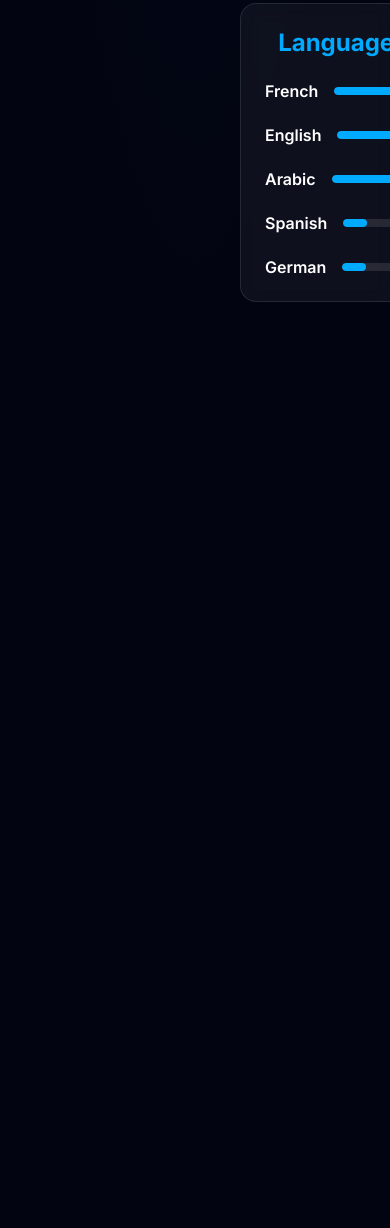
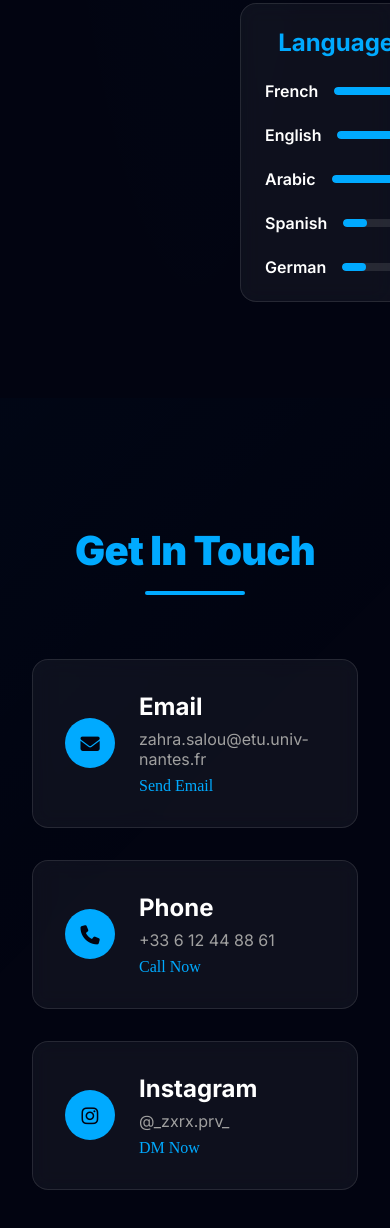
Before and after one commit to SkatDoesArt/portfolio-V2, a plain HTML site: page Index.html in a window 390 px wide. Shown: the part 6384-7612 px from the top of the page. Before the commit the page ends 6782 px from the top, so only its background shows below. Drawn offline with nearby package versions, Linux system fonts and the light colour scheme.

Commit message:
html + css finish remains cv only

```diff
--- a/Index.html
+++ b/Index.html
@@ -30,7 +30,7 @@
                             <a href="Index.html#skills">Skills</a>
                         </li>
                         <li>
-                            <a href="Index.html#Contact">Contact</a>
+                            <a href="Index.html#contact">Contact</a>
                         </li>
                     </ul>
                 </nav>
@@ -41,7 +41,7 @@
                     <a href="https://www.github.com/SkatDoesArt/">
                         <svg xmlns="http://www.w3.org/2000/svg" width="32" height="32" fill="#00aaff" viewBox="0 0 256 256"><path d="M208.31,75.68A59.78,59.78,0,0,0,202.93,28,8,8,0,0,0,196,24a59.75,59.75,0,0,0-48,24H124A59.75,59.75,0,0,0,76,24a8,8,0,0,0-6.93,4,59.78,59.78,0,0,0-5.38,47.68A58.14,58.14,0,0,0,56,104v8a56.06,56.06,0,0,0,48.44,55.47A39.8,39.8,0,0,0,96,192v8H72a24,24,0,0,1-24-24A40,40,0,0,0,8,136a8,8,0,0,0,0,16,24,24,0,0,1,24,24,40,40,0,0,0,40,40H96v16a8,8,0,0,0,16,0V192a24,24,0,0,1,48,0v40a8,8,0,0,0,16,0V192a39.8,39.8,0,0,0-8.44-24.53A56.06,56.06,0,0,0,216,112v-8A58.14,58.14,0,0,0,208.31,75.68ZM200,112a40,40,0,0,1-40,40H112a40,40,0,0,1-40-40v-8a41.74,41.74,0,0,1,6.9-22.48A8,8,0,0,0,80,73.83a43.81,43.81,0,0,1,.79-33.58,43.88,43.88,0,0,1,32.32,20.06A8,8,0,0,0,119.82,64h32.35a8,8,0,0,0,6.74-3.69,43.87,43.87,0,0,1,32.32-20.06A43.81,43.81,0,0,1,192,73.83a8.09,8.09,0,0,0,1,7.65A41.72,41.72,0,0,1,200,104Z"></path></svg>
                     </a>
-                    <a href="https://www.linkedin.com/in/_zxrx.prv_">
+                    <a href="https://www.linkedin.com/in/zahra-salou-8808b538b/">
                         <svg xmlns="http://www.w3.org/2000/svg" width="32" height="32" fill="#00aaff" viewBox="0 0 256 256"><path d="M216,24H40A16,16,0,0,0,24,40V216a16,16,0,0,0,16,16H216a16,16,0,0,0,16-16V40A16,16,0,0,0,216,24Zm0,192H40V40H216V216ZM96,112v64a8,8,0,0,1-16,0V112a8,8,0,0,1,16,0Zm88,28v36a8,8,0,0,1-16,0V140a20,20,0,0,0-40,0v36a8,8,0,0,1-16,0V112a8,8,0,0,1,15.79-1.78A36,36,0,0,1,184,140ZM100,84A12,12,0,1,1,88,72,12,12,0,0,1,100,84Z"></path></svg>
                     </a>
                     <a href="https://gitlab.univ-nantes.fr/E245623G">
@@ -528,5 +528,43 @@
                 </div>
             </div>
         </section>
+        <section id="contact" class="contact section">
+            <div class="contact-content">
+                <h2 class="section-title">Get In Touch</h2>
+                <div class="contact-info">
+                    <div class="contact-item">
+                        <div class="contact-icon">
+                            <i class="fas fa-envelope"></i>
+                        </div>
+                        <div class="contact-details">
+                            <h3>Email</h3>
+                            <p>zahra.salou@etu.univ-nantes.fr</p>
+                            <a href="mailto:zahra.salou@etu.univ-nantes.fr">Send Email</a>
+                        </div>
+                    </div>
+                    <div class="contact-item">
+                        <div class="contact-icon">
+                            <i class="fas fa-phone"></i>
+                        </div>
+                        <div class="contact-details">
+                            <h3>Phone</h3>
+                            <p>+33 6 12 44 88 61</p>
+                            <a href="tel:+33612448861">Call Now</a>
+                        </div>
+                    </div>
+                    <div class="contact-item">
+                        <div class="contact-icon">
+                            <i class="fab fa-instagram"></i>
+                        </div>
+                        <div class="contact-details">
+                            <h3>Instagram</h3>
+                            <p>@_zxrx.prv_</p>
+                            <a href="https://www.instagram.com/_zxrx.prv_" target="_blank">DM Now</a>
+                        </div>
+                    </div>
+                </div>
+            </div>
+        </section>
+
     </body>
 </html>
--- a/style.css
+++ b/style.css
@@ -738,8 +738,124 @@ header {
     transition: width 1s ease;
 }
 
+/* Contact Section */
+.contact {
+    min-height: 100vh;
+    padding: 8rem 0 6rem;
+    position: relative;
+/*     background-color: #020411; */
+}
 
+.contact::before {
+    content: '';
+    position: absolute;
+    top: 0;
+    left: 0;
+    width: 100%;
+    height: 100%;
+    background: linear-gradient(135deg, rgba(0, 170, 255, 0.02) 0%, transparent 50%);
+    pointer-events: none;
+}
 
+.contact-content {
+    max-width: 1200px;
+    margin: 0 auto;
+    padding: 0 2rem;
+}
+
+.contact .section-title {
+    font-family: 'Inter', sans-serif;
+    font-size: clamp(2.5rem, 5vw, 4rem);
+    font-weight: 900;
+    text-align: center;
+    margin-bottom: 4rem;
+    background: linear-gradient(135deg, #00AAff 0%, #00AAFF 100%);
+    -webkit-background-clip: text;
+    -webkit-text-fill-color: transparent;
+    background-clip: text;
+    letter-spacing: -0.02em;
+    position: relative;
+}
+
+.contact .section-title::after {
+    content: '';
+    display: block;
+    width: 100px;
+    height: 4px;
+    background: linear-gradient(135deg, #00AAff 0%, #00AAFF 100%);
+    margin: 1rem auto 0;
+    border-radius: 2px;
+}
+
+.contact-info {
+    display: flex;
+    flex-direction: column;
+    gap: 2rem;
+}
+
+.contact-item {
+    display: flex;
+    align-items: flex-start;
+    gap: 1.5rem;
+    padding: 2rem;
+    background: rgba(255, 255, 255, 0.05);
+    border: 1px solid rgba(255, 255, 255, 0.1);
+    border-radius: 16px;
+    backdrop-filter: blur(10px);
+    transition: all 0.4s cubic-bezier(0.25, 0.46, 0.45, 0.94);
+    width: 100%;
+}
+
+.contact-item:hover {
+    transform: translateX(10px);
+    border-color: #00AAFF;
+    box-shadow: 0 10px 30px rgba(0, 170, 255, 0.2);
+}
+
+.contact-icon {
+    width: 60px;
+    height: 60px;
+    background: linear-gradient(135deg, #00AAff 0%, #00AAFF 100%);
+    border-radius: 50%;
+    display: flex;
+    align-items: center;
+    justify-content: center;
+    color: #020411;
+    font-size: 1.5rem;
+    flex-shrink: 0;
+}
+
+.contact-details {
+    display: flex;
+    flex-direction: column;
+    gap: 0.5rem;
+}
+
+.contact-details h3 {
+    color: #ffffff;
+    font-size: 1.5rem;
+    font-family: 'Inter', sans-serif;
+    font-weight: 700;
+    margin: 0;
+}
+
+.contact-details p {
+    color: #a0a0a0;
+    font-family: 'Inter', sans-serif;
+    font-size: 1rem;
+    margin: 0;
+}
+
+.contact-details a {
+    color: #00AAFF;
+    text-decoration: none;
+    font-weight: 500;
+    transition: all 0.3s ease;
+}
+
+.contact-details a:hover {
+    text-decoration: underline;
+}
 
 /* Responsive Design for Projects Section */
 @media (max-width: 1200px) {
@@ -782,6 +898,17 @@ header {
 }
 
 @media (max-width: 768px) {
+
+    .contact-item {
+        flex-direction: row;
+        align-items: center;
+    }
+
+    .contact-icon {
+        width: 50px;
+        height: 50px;
+        font-size: 1.2rem;
+    }
 
     .skills-grid {
         grid-template-columns: 1fr;
@@ -834,6 +961,7 @@ header {
 }
 
 @media (max-width: 480px) {
+
 
 
     .skill-category {
```
